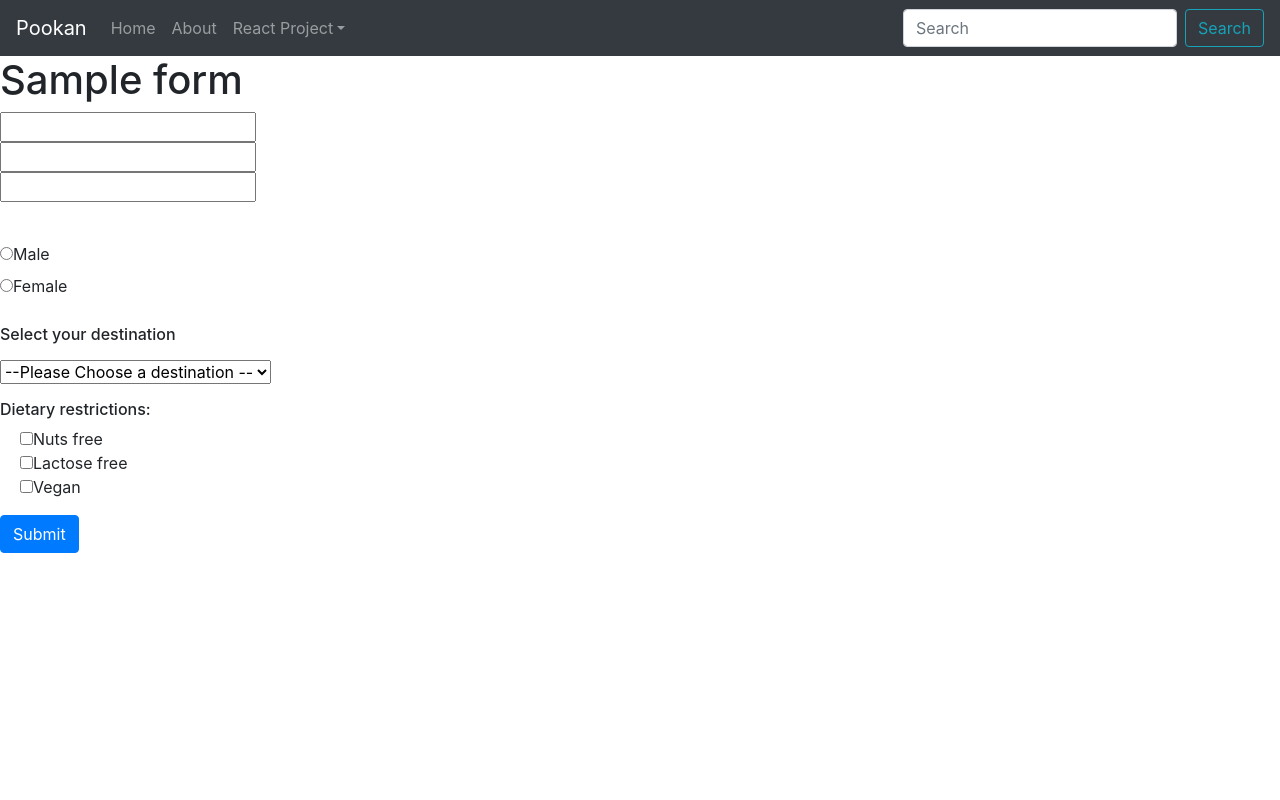
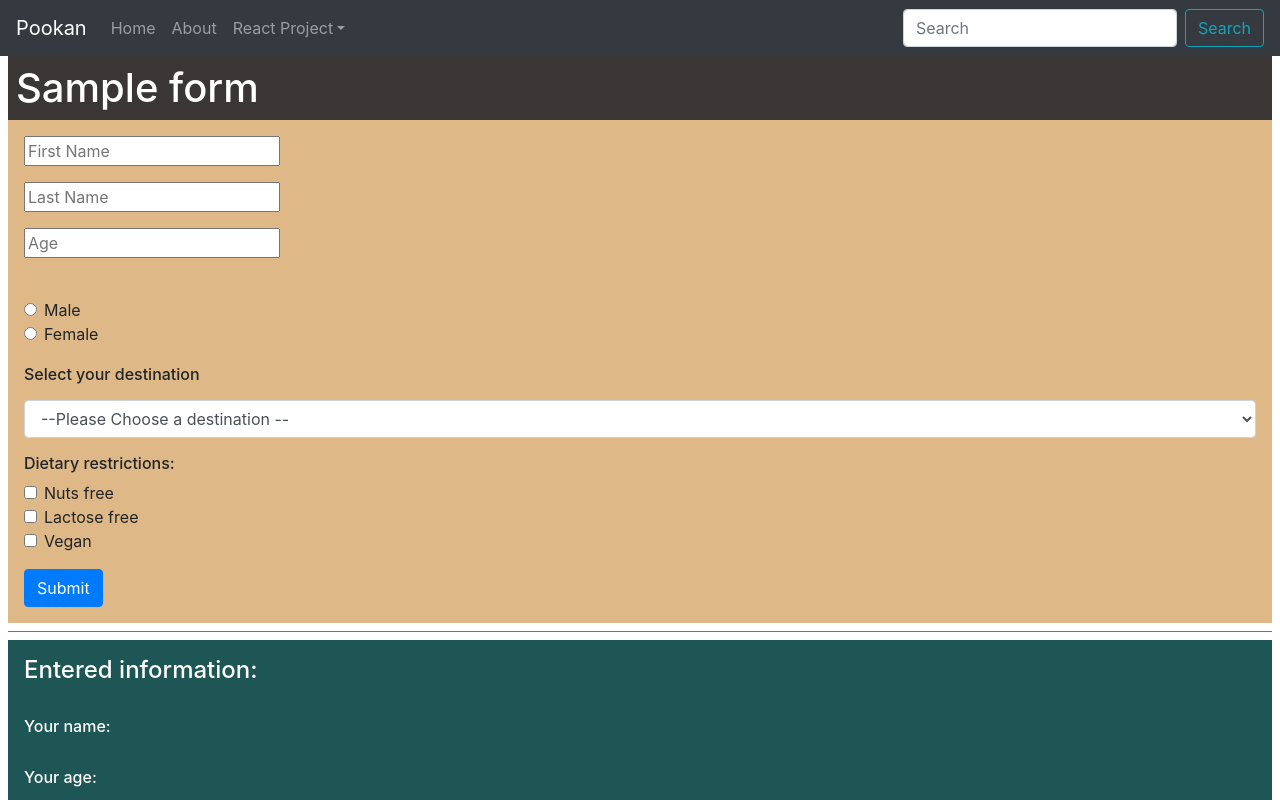
Before and after one commit to Rainstriker/OakCodeKata_codecamp_-6, a React (Create React App) app in the folder Project/React/oak_code_kata/: page /sample_form in a window 1280 px wide. Shown: the top 800 px of the page. Built offline with nearby package versions, Linux system fonts and the light colour scheme.

Commit message:
add callback func to FormInput component

```diff
--- /dev/null
+++ b/Project/React/oak_code_kata/src/components/SampleForm/EnteredInfo.js
@@ -0,0 +1,21 @@
+import React from 'react';
+
+const EnteredInfo = () => {
+  return (
+    <div className="p-3" style={{backgroundColor: "#1E5555", color: "white"}}>
+      <h4>Entered information:</h4><br />
+      <h6>Your name: </h6><br />
+      <h6>Your age: </h6><br />
+      <h6>Your gender: </h6><br />
+      <h6>Your destinations: </h6><br />
+      <h6>Your dietary restrictions: </h6><br />
+      <div className="pl-3 pb-4" style={{lineHeight: 0.5}}>
+        <p>**Nuts free : </p>
+        <p>**Lactose free : </p>
+        <p>**Vegan meal : </p>
+      </div>
+    </div>
+  );
+}
+
+export default EnteredInfo;
--- a/Project/React/oak_code_kata/src/components/SampleForm/FormInput.js
+++ b/Project/React/oak_code_kata/src/components/SampleForm/FormInput.js
@@ -1,27 +1,35 @@
 import React from 'react';
 
-const FormInput = () => {
+const FormInput = props => {
   return (
-    <form>
-      <div class="form-group">
-        <input type="text" /><br />
-        <input type="text" /><br />
-        <input type="text" /><br />
+    <form className="p-3" style={{backgroundColor: "#DEB887"}}>
+      <div className="form-group">
+        <input type="text" placeholder="First Name" onChange={props.firstName}/>
+      </div>
+      <div className="form-group">
+        <input type="text" placeholder="Last Name" onChange={props.lastName}/>
+      </div>
+      <div className="form-group">
+        <input type="text" placeholder="Age" onChange={props.age}/>
       </div>
       <br />
-      <div class="form-group">
-        <input type="radio" id="male" name="gender" value="male" />
-        <label for="male">Male</label><br />
-        <input type="radio" id="female" name="gender" value="female" />
-        <label for="female">Female</label><br />
+      <div className="form-group">
+        <div class="form-check">
+          <input className="form-check-input" type="radio" id="male" name="gender" value="male" onChange={props.gender}/>
+          <label className="form-check-label" for="male">Male</label>
+        </div>
+        <div class="form-check">
+          <input className="form-check-input" type="radio" id="female" name="gender" value="female" onChange={props.gender}/>
+          <label className="form-check-label" for="female">Female</label>
+        </div>
       </div>
-      <div class="form-group">
+      <div className="form-group">
         <label>
           <h6>
             Select your destination
           </h6>
-        </label><br />
-        <select>
+        </label>
+        <select className="form-control" onChange={props.destination}>
           <option key="1">--Please Choose a destination --</option>
           <option key="2">Thailand</option>
           <option key="3">Japan</option>
@@ -29,15 +37,15 @@ const FormInput = () => {
         </select>
       </div>
       <h6>Dietary restrictions:</h6>
-      <div class="form-group form-check">
-        <input type="checkbox" id="nutsFree" name="dietary1" value="nuts free" />
-        <label for="nutsFree" className="form-check-label">Nuts free</label><br />
-        <input type="checkbox" id="lactoseFree" name="dietary2" value="lactose free" />
-        <label for="lactoseFree" className="form-check-label">Lactose free</label><br />
-        <input type="checkbox" id="vegan" name="dietary3" value="vegan" />
-        <label for="vegan" className="form-check-label">Vegan</label><br />
+      <div className="form-group form-check">
+        <input className="form-check-input" type="checkbox" id="nutsFree" name="dietary1" value={true} onChange={props.nutsFree}/>
+        <label className="form-check-label" for="nutsFree" className="form-check-label">Nuts free</label><br />
+        <input className="form-check-input" type="checkbox" id="lactoseFree" name="dietary2" value={true} onChange={props.lactoseFree}/>
+        <label className="form-check-label" for="lactoseFree" className="form-check-label">Lactose free</label><br />
+        <input className="form-check-input" type="checkbox" id="vegan" name="dietary3" value={true} onChange={props.isVegan}/>
+        <label className="form-check-label" for="vegan" className="form-check-label">Vegan</label><br />
       </div>
-      <button type="submit" className="btn btn-primary">Submit</button>
+      <button type="submit" className="btn btn-primary" onSubmit={props.submit}>Submit</button>
     </form>
   );
 }
--- a/Project/React/oak_code_kata/src/components/SampleForm/SampleForm.js
+++ b/Project/React/oak_code_kata/src/components/SampleForm/SampleForm.js
@@ -1,11 +1,76 @@
-import React from 'react';
+import React, { useState } from 'react';
 import FormInput from './FormInput.js'
+import EnteredInfo from './EnteredInfo.js';
 
 const SampleForm = () => {
+  const [firstName, setFirstName] = useState('');
+  const [lastName, setLastName] = useState('');
+  const [age, setAge] = useState('');
+  const [gender, setGender] = useState('');
+  const [destination, setDestination] = useState('');
+  const [nutsFree, setNutsFree] = useState(false);
+  const [lactoseFree, setLactoseFree] = useState(false);
+  const [isVegan, setIsVegan] = useState(false);
+
+  const firstNameHandle = e => {
+    setFirstName(e.target.value);
+  }
+
+  const lastNameHandle = e => {
+    setLastName(e.target.value);
+  }
+
+  const ageHandle = e => {
+    setAge(e.target.value);
+  }
+
+  const genderHandle = e => {
+    setGender(e.target.value);
+  }
+
+  const destinationHandle = e => {
+    setDestination(e.target.value);
+  }
+
+  const nutsFreeHandle = e => {
+    setNutsFree(e.target.value);
+  }
+
+  const lactoseFreeHandle = e => {
+    setLactoseFree(e.target.value);
+  }
+
+  const isVeganHandle = e => {
+    setIsVegan(e.target.value);
+  }
+
+  const submitHandle = () => {
+    setFirstName('');
+    setLastName('');
+    setAge('');
+    setGender('');
+    setDestination('');
+    setNutsFree(false);
+    setLactoseFree(false);
+    setIsVegan(false);
+  }
+
   return (
-    <div>
-      <h1>Sample form</h1>
-      <FormInput />
+    <div className="mx-2">
+      <h1 className="m-0 p-2" style={{backgroundColor: "#3B3636", color: "white"}}>Sample form</h1>
+      <FormInput
+        firstName={firstNameHandle}
+        lastName={lastNameHandle}
+        age={ageHandle}
+        gender={genderHandle}
+        destination={destinationHandle}
+        nutsFree={nutsFreeHandle}
+        lactoseFree={lactoseFreeHandle}
+        isVegan={isVeganHandle}
+        submit={submitHandle}
+      />
+      <hr className="my-2" style={{backgroundColor: "grey"}}/>
+      <EnteredInfo />
     </div>
   );
 }
```
Also changed, not shown: 1 other file (tests, documents, lock files or other folders).
